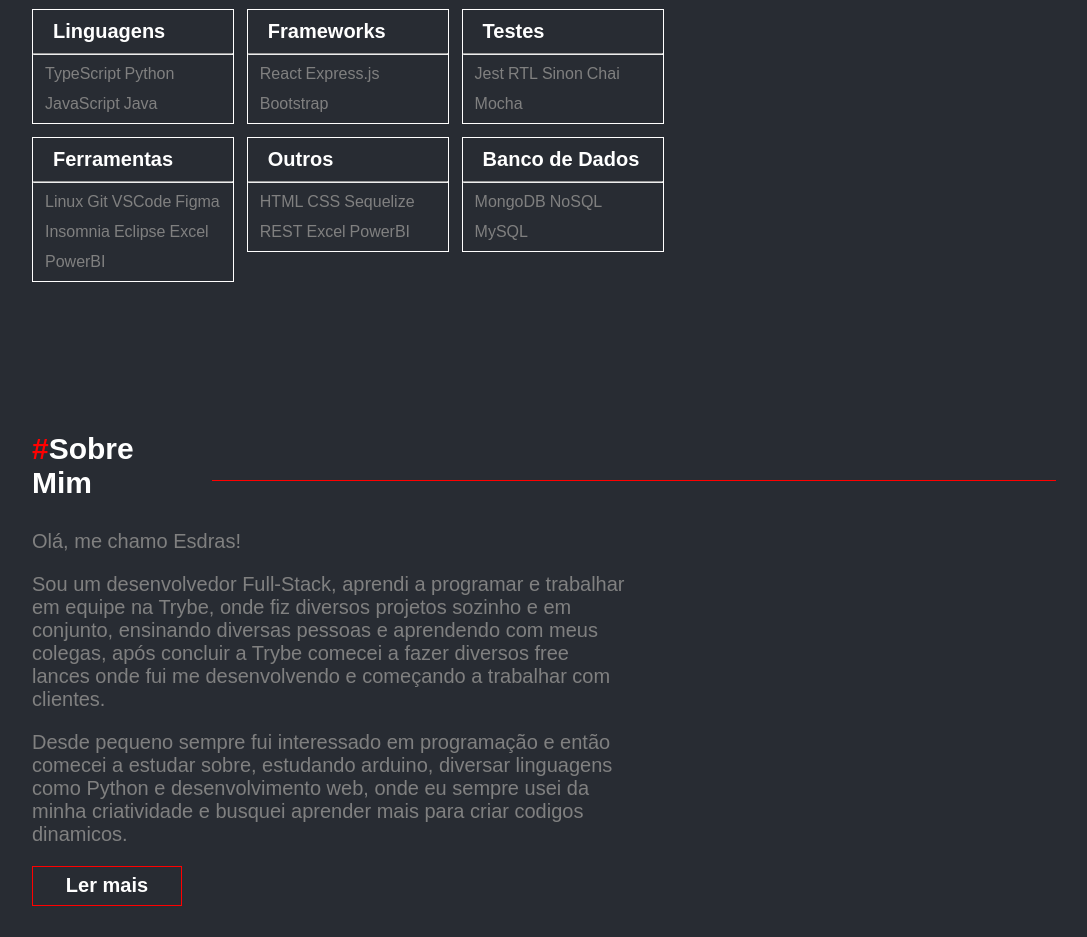
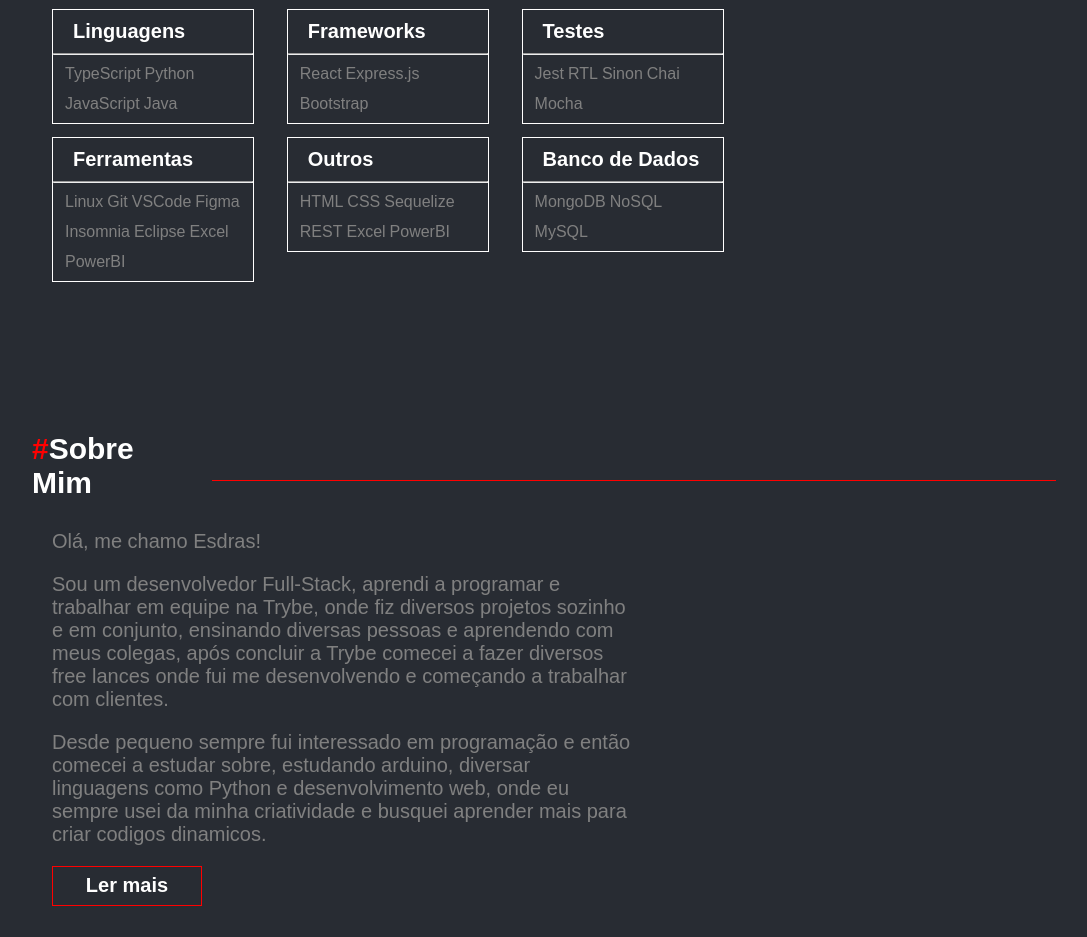
Before and after one commit to EsdrasThiago/portfolioprofissional, a React (Create React App) app: page / in a window 1280 px wide. Shown: the part 1860-2797 px from the top of the page, without its empty margins (96-1183 px from the left). Built offline with nearby package versions, Linux system fonts and the light colour scheme; a web font is replaced by a local one.

Commit message:
Arrumando espaçamentos

```diff
--- a/src/styles/AboutMeHomeStyle.css
+++ b/src/styles/AboutMeHomeStyle.css
@@ -28,12 +28,14 @@
 }
 
 .about-me-home-text-main p {
+    margin-left: 20px;
     color: gray;
     margin-bottom: 20px;
 }
 
 .about-me-home-button {
     display: flex;
+    margin-left: 20px;
     align-items: center;
     justify-content: center;
     font-size: 20px;
--- a/src/styles/HomeStyle.css
+++ b/src/styles/HomeStyle.css
@@ -7,6 +7,7 @@
     margin-top: 150px;
     font-size: 60px;
     width: 800px;
+    margin-left: 20px;
     margin-bottom: 50px;
 }
 
--- a/src/styles/SkillsHomeStyle.css
+++ b/src/styles/SkillsHomeStyle.css
@@ -29,6 +29,7 @@
 
 
 .skills-home-card {
+    margin-left: 20px;
     width: 200px;
     border: solid 1px white;
 }
```
